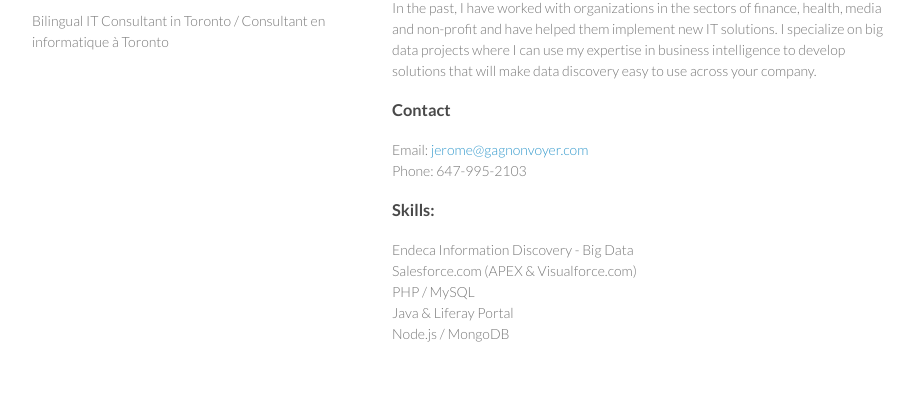
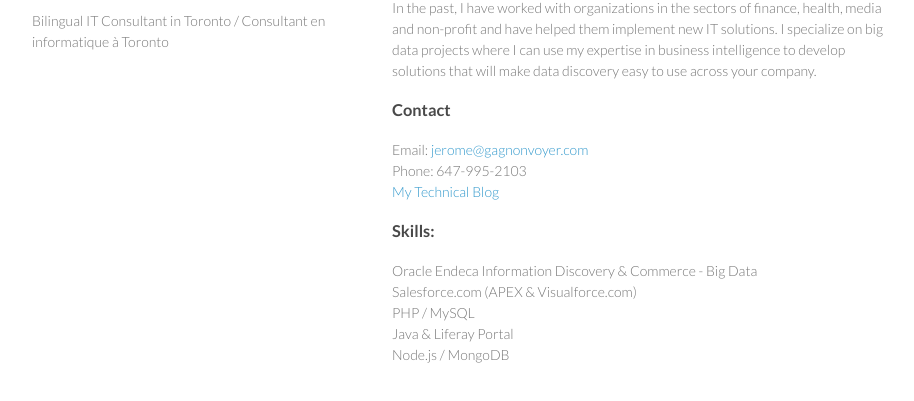
Before and after one commit to jeromegv/jeromegv.github.com, a plain HTML site: page index.html in a window 1280 px wide. Shown: the part 99-500 px from the top of the page, without its empty margins (178-1092 px from the left). Drawn offline with Linux system fonts and the light colour scheme.

Commit message:
Add blog and change website title

```diff
--- a/index.html
+++ b/index.html
@@ -3,7 +3,7 @@
   <head>
     <meta charset="utf-8">
     <meta http-equiv="X-UA-Compatible" content="chrome=1">
-    <title>Jérôme Gagnon-Voyer by jeromegv</title>
+    <title>Jérôme Gagnon-Voyer - IT Consultant</title>
 
     <link rel="stylesheet" href="stylesheets/styles.css">
     <link rel="stylesheet" href="stylesheets/pygment_trac.css">
@@ -30,11 +30,13 @@
 <h3>Contact</h3>
 
 <p>Email: <a href="mailto:jerome@gagnonvoyer.com">jerome@gagnonvoyer.com</a><br>
-Phone: 647-995-2103</p>
+Phone: 647-995-2103<br/>
+<a href="http://jeromegagnonvoyer.wordpress.com" target="_blank">My Technical Blog</a>
+</p>
 
 <h3>Skills:</h3>
 
-<p>Endeca Information Discovery - Big Data<br>
+<p>Oracle Endeca Information Discovery & Commerce - Big Data<br>
 Salesforce.com (APEX &amp; Visualforce.com)<br>
 PHP / MySQL<br>
 Java &amp; Liferay Portal<br>
```
